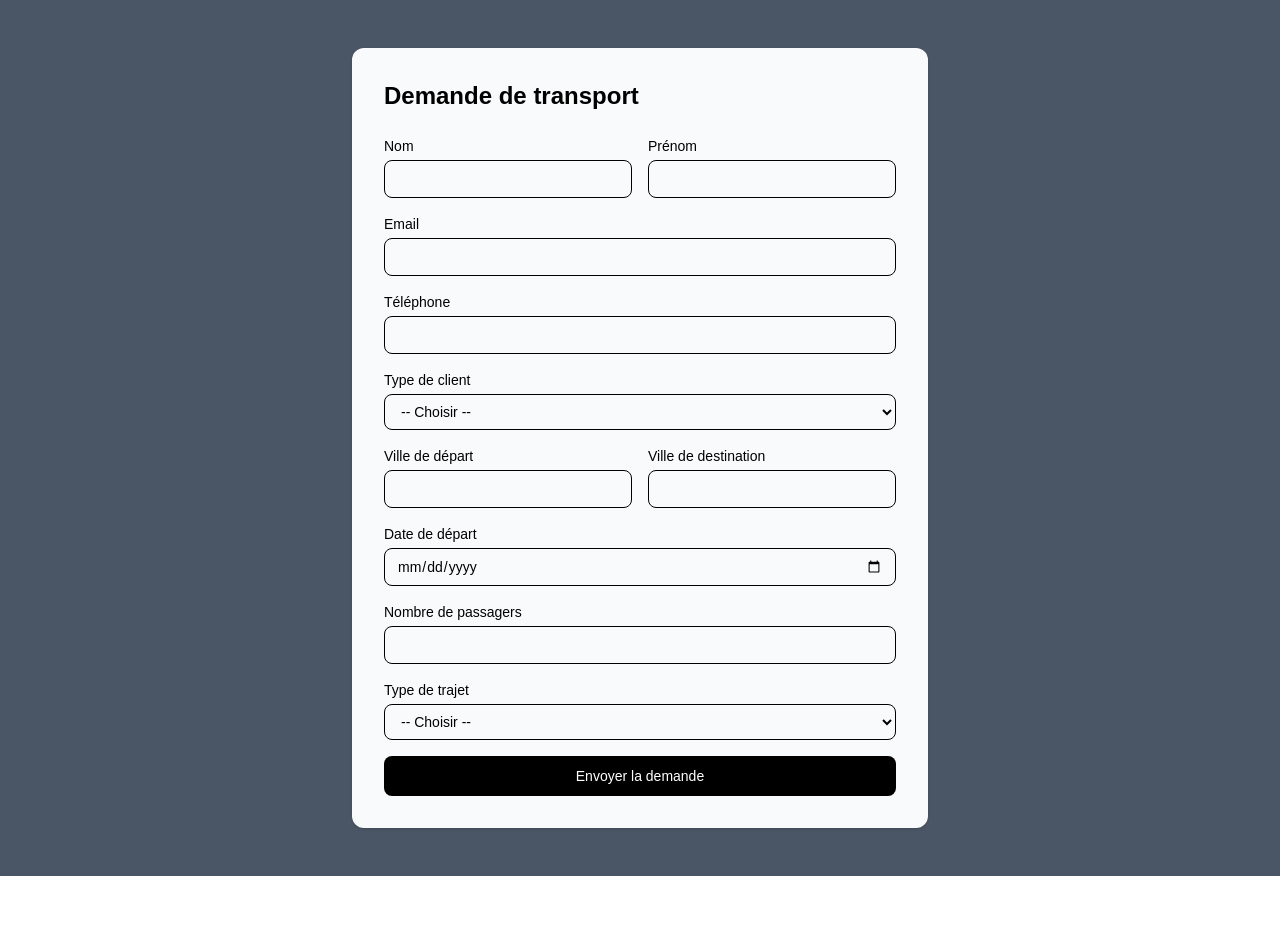
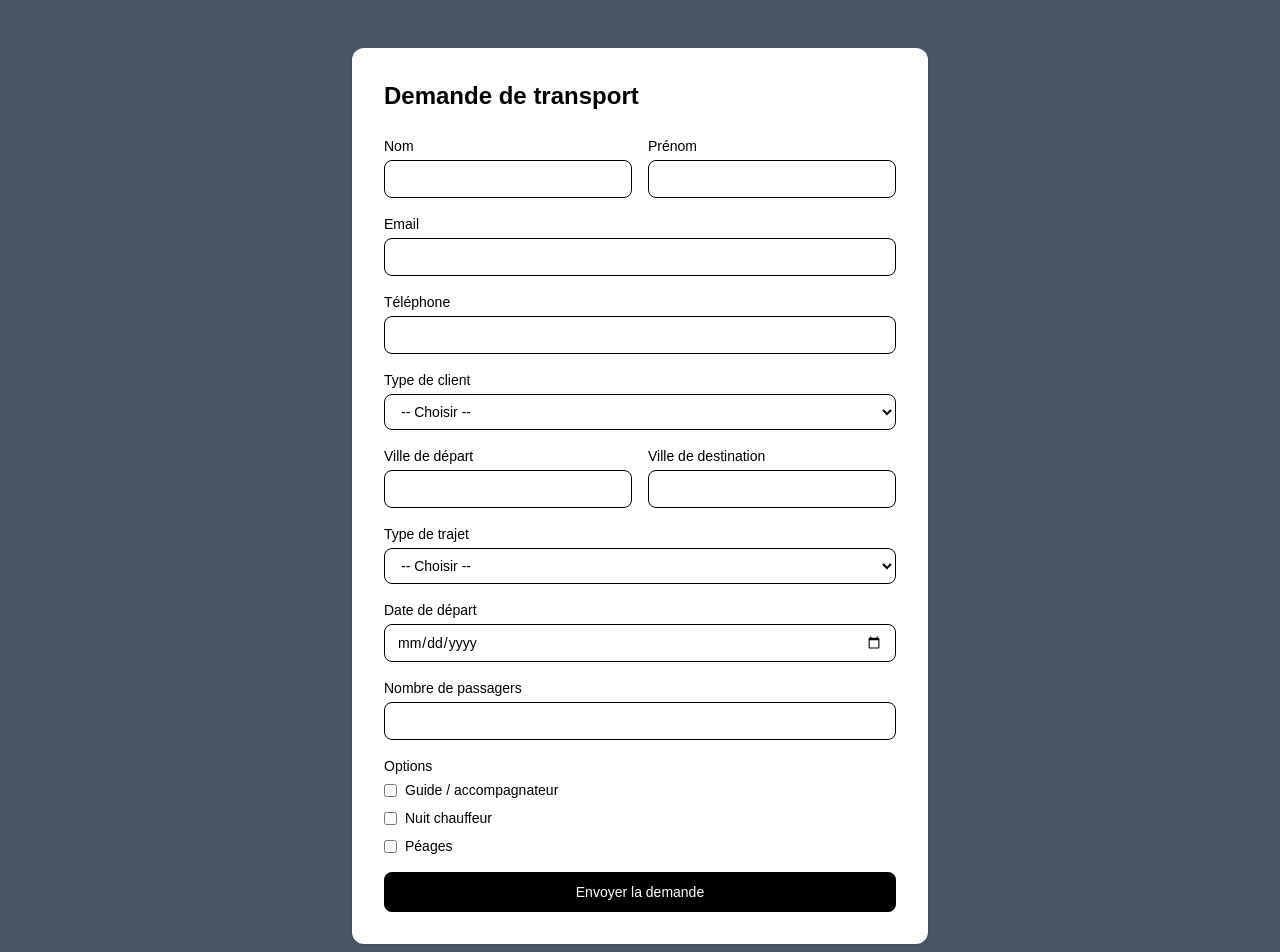
Before and after one commit to Robin-1506/NEOTRAVEL, a Next.js app: page /formulaire in a window 1280 px wide. Shown: the top 952 px of the page. Before the commit the page ends 876 px from the top, so only its background shows below. Built offline with nearby package versions, Linux system fonts and the light colour scheme.

Commit message:
connect api working

```diff
--- /dev/null
+++ b/app/api/demande/route.ts
@@ -0,0 +1,44 @@
+import { NextRequest, NextResponse } from 'next/server'
+
+export async function POST(req: NextRequest) {
+    const data = await req.json()
+
+    const response = await fetch(
+        `https://api.airtable.com/v0/${process.env.AIRTABLE_BASE_ID}/${process.env.AIRTABLE_TABLE_DEMANDES_NAME}`,
+        {
+            method: 'POST',
+            headers: {
+                Authorization: `Bearer ${process.env.AIRTABLE_API_KEY}`,
+                'Content-Type': 'application/json',
+            },
+            body: JSON.stringify({
+                fields: {
+                    nom_prospect: data.nom_prospect,
+                    prenom_prospect: data.prenom_prospect,
+                    email: data.email,
+                    telephone: data.telephone,
+                    type_client: data.type_client,
+                    ville_depart: data.ville_depart,
+                    ville_destination: data.ville_destination,
+                    date_depart: data.date_depart,
+                    ...(data.date_retour ? { date_retour: data.date_retour } : {}),
+                    nb_passagers: parseInt(data.nb_passagers),
+                    type_trajet: data.type_trajet,
+                    options: data.options ? data.options.split(', ').filter(Boolean) : [],
+                    date_demande: data.date_demande,
+                    statut: 'nouveau',
+                },
+            }),
+        }
+    )
+
+    if (!response.ok) {
+        const error = await response.json()
+        console.error('Erreur Airtable complète:', JSON.stringify(error, null, 2))
+        console.error('URL appelée:', `https://api.airtable.com/v0/${process.env.AIRTABLE_BASE_ID}/${process.env.AIRTABLE_TABLE_DEMANDES_NAME}`)
+        console.error('Clé API (5 premiers caractères):', process.env.AIRTABLE_API_KEY?.slice(0, 5))
+        return NextResponse.json({ error: 'Erreur Airtable' }, { status: 500 })
+    }
+
+    return NextResponse.json({ success: true })
+}
--- a/app/formulaire/page.tsx
+++ b/app/formulaire/page.tsx
@@ -5,17 +5,32 @@ import { useState } from 'react'
 export default function Formulaire() {
     const [loading, setLoading] = useState(false)
     const [succes, setSucces] = useState(false)
+    const [typeTrajet, setTypeTrajet] = useState('')
 
     async function handleSubmit(e: React.FormEvent<HTMLFormElement>) {
         e.preventDefault()
         setLoading(true)
 
         const form = e.currentTarget
+        const options = []
+        if ((form.elements.namedItem('option_guide') as HTMLInputElement).checked) options.push('guide')
+        if ((form.elements.namedItem('option_nuit') as HTMLInputElement).checked) options.push('nuit_chauffeur')
+        if ((form.elements.namedItem('option_peages') as HTMLInputElement).checked) options.push('peages')
+
         const data = {
-      nom: (form.elements.namedItem('nom') as HTMLInputElement).value,
-      prenom: (form.elements.namedItem('prenom') as HTMLInputElement).value,
+            nom_prospect: (form.elements.namedItem('nom_prospect') as HTMLInputElement).value,
+            prenom_prospect: (form.elements.namedItem('prenom_prospect') as HTMLInputElement).value,
             email: (form.elements.namedItem('email') as HTMLInputElement).value,
             telephone: (form.elements.namedItem('telephone') as HTMLInputElement).value,
+            type_client: (form.elements.namedItem('type_client') as HTMLSelectElement).value,
+            ville_depart: (form.elements.namedItem('ville_depart') as HTMLInputElement).value,
+            ville_destination: (form.elements.namedItem('ville_destination') as HTMLInputElement).value,
+            date_depart: (form.elements.namedItem('date_depart') as HTMLInputElement).value,
+            date_retour: typeTrajet === 'aller-retour' ? (form.elements.namedItem('date_retour') as HTMLInputElement).value : '',
+            nb_passagers: (form.elements.namedItem('nb_passagers') as HTMLInputElement).value,
+            type_trajet: (form.elements.namedItem('type_trajet') as HTMLSelectElement).value,
+            options: options.join(', '),
+            date_demande: new Date().toISOString().split('T')[0],
         }
 
         const res = await fetch('/api/demande', {
@@ -38,18 +53,18 @@ export default function Formulaire() {
 
     return (
         <div className="min-h-screen bg-gray-600 py-12 px-4 text-black">
-      <div className="max-w-xl mx-auto bg-gray-50 rounded-xl shadow p-8">
+            <div className="max-w-xl mx-auto bg-white rounded-xl shadow p-8">
                 <h1 className="text-2xl font-semibold mb-6">Demande de transport</h1>
                 <form onSubmit={handleSubmit} className="space-y-4">
 
                     <div className="grid grid-cols-2 gap-4">
                         <div>
                             <label className="block text-sm font-medium mb-1">Nom</label>
-              <input name="nom" required className="w-full border rounded-lg px-3 py-2 text-sm" />
+                            <input name="nom_prospect" required className="w-full border rounded-lg px-3 py-2 text-sm" />
                         </div>
                         <div>
                             <label className="block text-sm font-medium mb-1">Prénom</label>
-              <input name="prenom" required className="w-full border rounded-lg px-3 py-2 text-sm" />
+                            <input name="prenom_prospect" required className="w-full border rounded-lg px-3 py-2 text-sm" />
                         </div>
                     </div>
 
@@ -86,9 +101,30 @@ export default function Formulaire() {
                     </div>
 
                     <div>
+                        <label className="block text-sm font-medium mb-1">Type de trajet</label>
+                        <select
+                            name="type_trajet"
+                            required
+                            className="w-full border rounded-lg px-3 py-2 text-sm"
+                            onChange={(e) => setTypeTrajet(e.target.value)}
+                        >
+                            <option value="">-- Choisir --</option>
+                            <option value="simple">Aller simple</option>
+                            <option value="aller-retour">Aller-retour</option>
+                        </select>
+                    </div>
+
+                    <div>
                         <label className="block text-sm font-medium mb-1">Date de départ</label>
                         <input name="date_depart" type="date" required className="w-full border rounded-lg px-3 py-2 text-sm" />
                     </div>
+
+                    {typeTrajet === 'aller-retour' && (
+                        <div>
+                            <label className="block text-sm font-medium mb-1">Date de retour</label>
+                            <input name="date_retour" type="date" required className="w-full border rounded-lg px-3 py-2 text-sm" />
+                        </div>
+                    )}
 
                     <div>
                         <label className="block text-sm font-medium mb-1">Nombre de passagers</label>
@@ -96,12 +132,21 @@ export default function Formulaire() {
                     </div>
 
                     <div>
-            <label className="block text-sm font-medium mb-1">Type de trajet</label>
-            <select name="type_trajet" required className="w-full border rounded-lg px-3 py-2 text-sm">
-              <option value="">-- Choisir --</option>
-              <option value="simple">Aller simple</option>
-              <option value="aller-retour">Aller-retour</option>
-            </select>
+                        <label className="block text-sm font-medium mb-1">Options</label>
+                        <div className="space-y-2">
+                            <label className="flex items-center gap-2 text-sm">
+                                <input type="checkbox" name="option_guide" />
+                                Guide / accompagnateur
+                            </label>
+                            <label className="flex items-center gap-2 text-sm">
+                                <input type="checkbox" name="option_nuit" />
+                                Nuit chauffeur
+                            </label>
+                            <label className="flex items-center gap-2 text-sm">
+                                <input type="checkbox" name="option_peages" />
+                                Péages
+                            </label>
+                        </div>
                     </div>
 
                     <button
```
Lines whose indentation alone changed are shown as unchanged.
